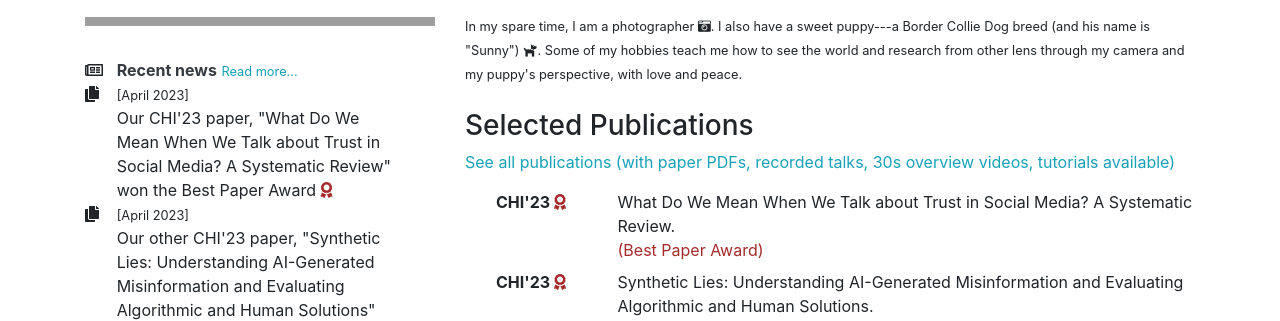
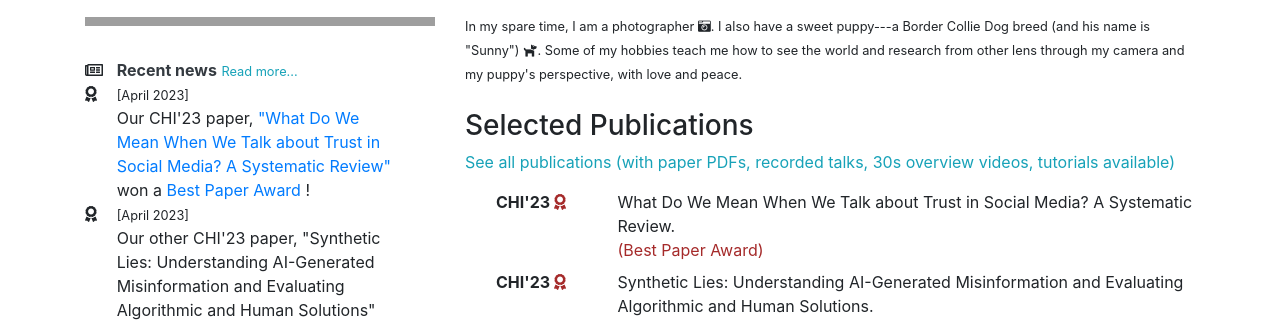
Before and after one commit to zjanice/zjanice.github.io, a plain HTML site: page index.html in a window 1280 px wide. Shown: the part 589-910 px from the top of the page. Drawn offline with nearby package versions, Linux system fonts and the light colour scheme; grey boxes are pictures that could not be loaded; some icons are missing.

Commit message:
update award icons

```diff
--- a/index.html
+++ b/index.html
@@ -197,23 +197,23 @@
 
 				<div class="row">
 					<div class="col-1">
-						<i class="fas fa-copy"></i>
+						<i class="fas fa-award"></i>
 					</div>
 					<div class="col-10">
 						<small>[April 2023]</small> </br>
-						Our CHI'23 paper, "What Do We Mean When We Talk about Trust in Social Media? A Systematic Review" won the
-					Best Paper Award <i class="fas fa-award" style="color:brown"></i>
+						Our CHI'23 paper, <a href="https://zjanice.github.io/assets/papers/CHI23_trust_systematic_review_Zhang.pdf"> "What Do We Mean When We Talk about Trust in Social Media? A Systematic Review" </a> won a
+					<a href="https://programs.sigchi.org/chi/2023/program/content/95857"> Best Paper Award </a>!
 					</div>
 				</div>
 
 				<div class="row">
 					<div class="col-1">
-						<i class="fas fa-copy"></i>
+						<i class="fas fa-award"></i>
 					</div>
 					<div class="col-10">
 						<small>[April 2023]</small> </br>
 						Our other CHI'23 paper, "Synthetic Lies: Understanding AI-Generated Misinformation and Evaluating Algorithmic and Human Solutions"
-						got the Best Paper Honorable Mention Award <i class="fas fa-award" style="color:brown"></i>
+						got a <a href="https://programs.sigchi.org/chi/2023/program/content/95962">Best Paper Honorable Mention Award</a>!
 					</div>
 				</div>
 
```
